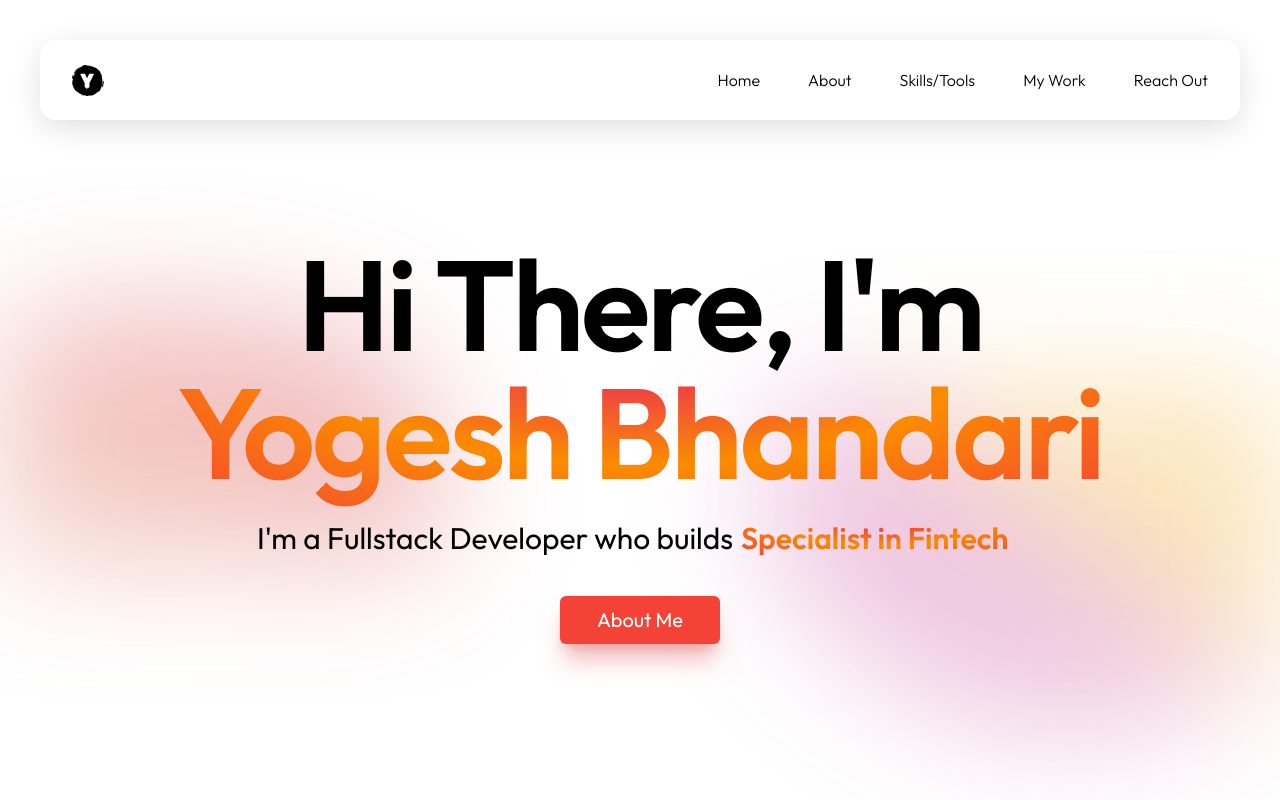
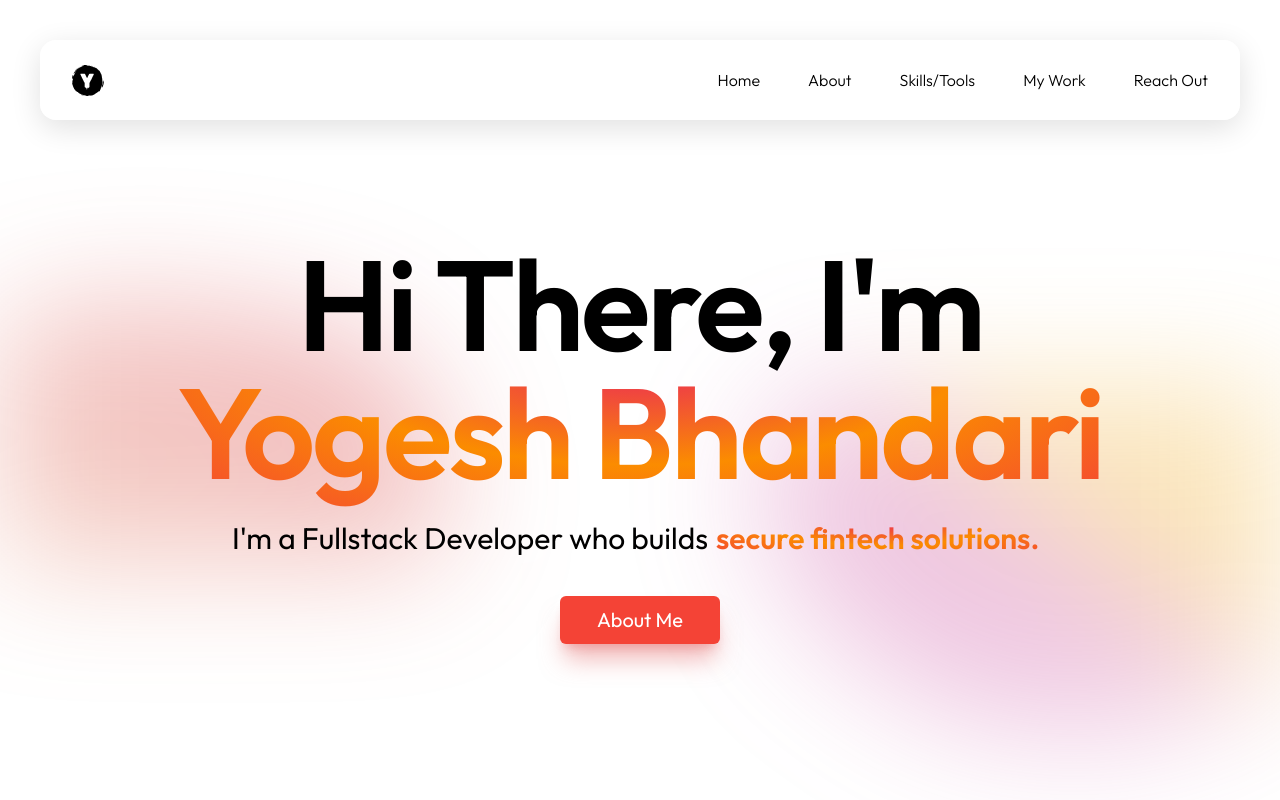
Before and after one commit to yogesh-bhandari07/newPortfolio, a React (Vite) app: page / in a window 1280 px wide. Shown: the top 800 px of the page. Built offline with nearby package versions, Linux system fonts and the light colour scheme.

Commit message:
change the tag lines

```diff
--- a/src/Components/HeroMain.jsx
+++ b/src/Components/HeroMain.jsx
@@ -28,12 +28,11 @@ export default function HeroMain() {
               <span className="main-gradient font-semibold ml-2">
                 <TypeAnimation
                   sequence={[
-                    "impactful software.", // Types 'One'
-                    2000, // Waits 1.5s
-                    "Specialist in Fintech ", // Deletes 'One' and types 'Two'
-                    2000, // Waits 1.5s
-                    "Full Stack Developer", // Deletes 'One' and types 'Two'
-                    2000, // Waits 1.5s
+                    "scalable applications.",
+                    2000,
+                    "secure fintech solutions.",
+                    2000,
+                    "enterprise-level software.",
                     () => {
                       console.log("Sequence completed");
                     },
```
